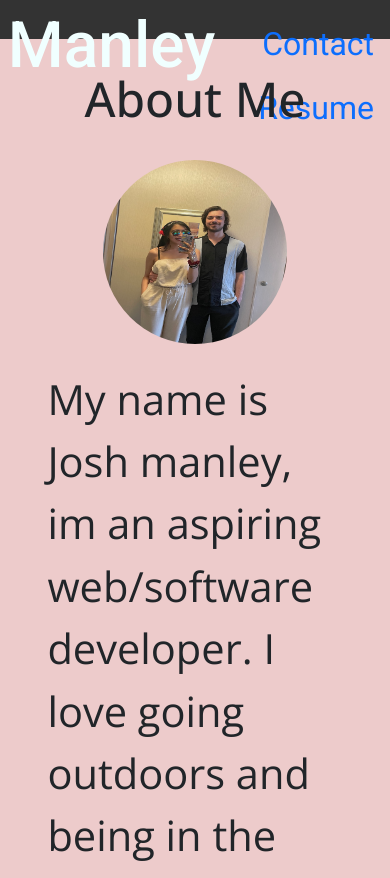
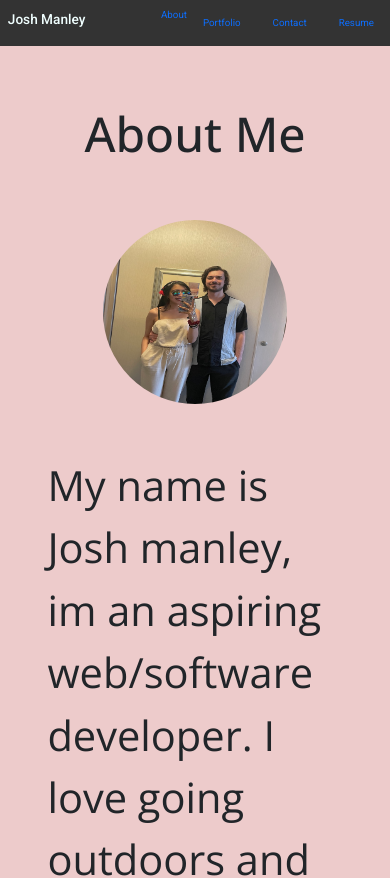
Before and after one commit to Josh-Manley/React-Portfolio, a React (Vite) app: page / in a window 390 px wide. Shown: the top 878 px of the page. Built offline with nearby package versions, Linux system fonts and the light colour scheme.

Commit message:
css responsive changes

```diff
--- a/src/App.css
+++ b/src/App.css
@@ -3,27 +3,28 @@ body {
   min-height: 100vh;
 }
 .header {
-  display: flex;
   justify-content: space-between;
   align-items: center;
   background-color: #333;
   font-family: 'Roboto';
-  font-size: 2rem;
-  height: 10vw;
+  font-size: 2.5vw;
+  height: 100%;
+  padding-top: 2%;
+  padding-bottom: 2%;
+  width: 100%;
 }
 #header-name {
-  position: relative;
-  top: -2vw;
-  font-size: 4rem;
+  font-size: 3.5vw;
   font-family: 'Roboto';
   color: azure;
   margin-left: 2vw;
 }
 .portfolio-txt {
-  font-family:'Open Sans';
+  font-family: 'Open Sans';
   font-size: 4rem;
 }
-#form, #resume {
+#form,
+#resume {
   font-family: 'Open Sans';
 }
 #resume {
--- a/src/App.jsx
+++ b/src/App.jsx
@@ -1,6 +1,5 @@
 import { Outlet } from 'react-router-dom';
 import Header from './components/Header';
-import Footer from './components/Footer';
 
 function App() {
   return (
@@ -9,7 +8,6 @@ function App() {
       <main className="mx-3">
         <Outlet />
       </main>
-      {/* <Footer /> */}
     </>
   );
 }
--- a/src/components/Header.jsx
+++ b/src/components/Header.jsx
@@ -2,7 +2,7 @@ import Nav from './NavTabs';
 
 export default function Header() {
   return (
-    <div className="header">
+    <div className="header d-flex">
       <h1 id="header-name">Josh Manley</h1>
       <Nav />
     </div>
--- a/src/components/NavTabs.jsx
+++ b/src/components/NavTabs.jsx
@@ -4,7 +4,7 @@ function NavTabs() {
   const currentPage = useLocation().pathname;
 
   return (
-    <ul className="nav nav-pills justify-content-end">
+    <ul className="nav nav-pills">
       <li className="nav-item">
         <Link to="/" className={currentPage === '/' ? 'nav-link-active text-decoration-none' : 'nav-link'}>
           About
--- a/src/pages/About.jsx
+++ b/src/pages/About.jsx
@@ -6,8 +6,8 @@ export default function About() {
       width: '200px',
       height: '200px',
       borderRadius: '50%',
-      marginTop: '2vw',
-      marginBottom: '2vw',
+      marginTop: '4vh',
+      marginBottom: '4vh',
     },
     text: {
       fontSize: '2.6rem',
@@ -18,7 +18,7 @@ export default function About() {
       fontFamily: 'Open Sans',
     },
     aboutContent: {
-      marginTop: '6vw',
+      marginTop: '6vh',
       marginLeft: '6vw',
       marginRight: '6vw',
     },
--- a/src/pages/Resume.jsx
+++ b/src/pages/Resume.jsx
@@ -3,8 +3,8 @@ import Footer from '../components/Footer';
 export default function Resume() {
   const styles = {
     h1: {
-      marginBottom: '20px',
-      marginTop: '20px',
+      marginBottom: '3vw',
+      marginTop: '3vw',
       fontSize: '3rem'
     },
     h4: {
```
